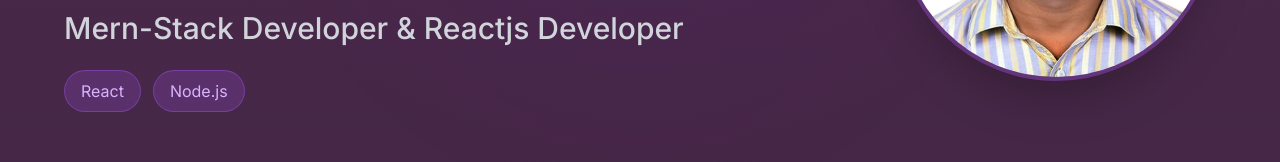
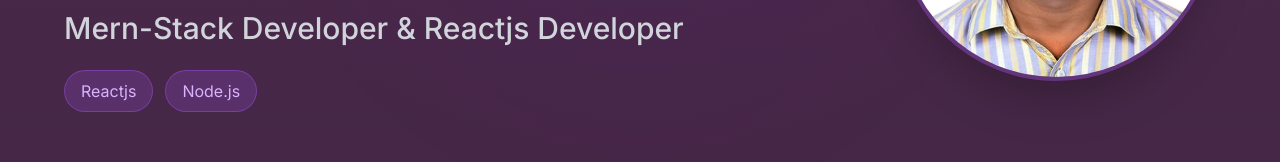
Before and after one commit to saravananvimal0608/portfolio-new, a React (Vite) app: page / in a window 1280 px wide. Shown: the part 350-512 px from the top of the page. Built offline with nearby package versions, Linux system fonts and the light colour scheme.

Commit message:
change content

```diff
--- a/src/App.jsx
+++ b/src/App.jsx
@@ -62,7 +62,7 @@ function App() {
                 className="flex justify-center lg:justify-start gap-3 flex-wrap"
               >
                 <span className="px-4 py-2 bg-purple-500/20 border border-purple-500/40 rounded-full text-purple-300">
-                  React
+                  Reactjs
                 </span>
                 <span className="px-4 py-2 bg-purple-500/20 border border-purple-500/40 rounded-full text-purple-300">
                   Node.js
--- a/src/components/Experience.jsx
+++ b/src/components/Experience.jsx
@@ -7,7 +7,7 @@ const experiences = [
     company: 'Jnana Inventive',
     period: '4 Months (Completed)',
     description: 'Worked on real-time projects including Africa Duty Free (E-commerce Website) and BestRunners (Static Charity Website), focusing on responsive UI development and practical frontend implementation using modern web technologies.',
-    technologies: ['React', 'Node.js', 'expressjs', 'mongoDB']
+    technologies: ['Reactjs', 'Node.js', 'expressjs', 'mongoDB']
   },
 ];
 
```
